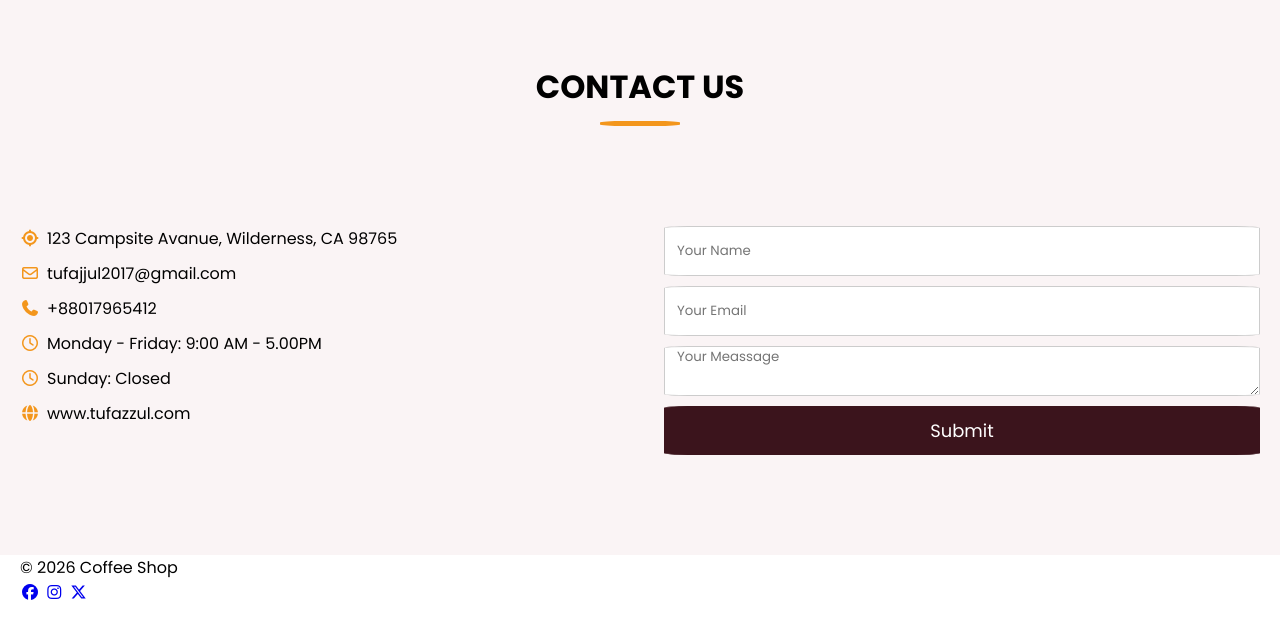
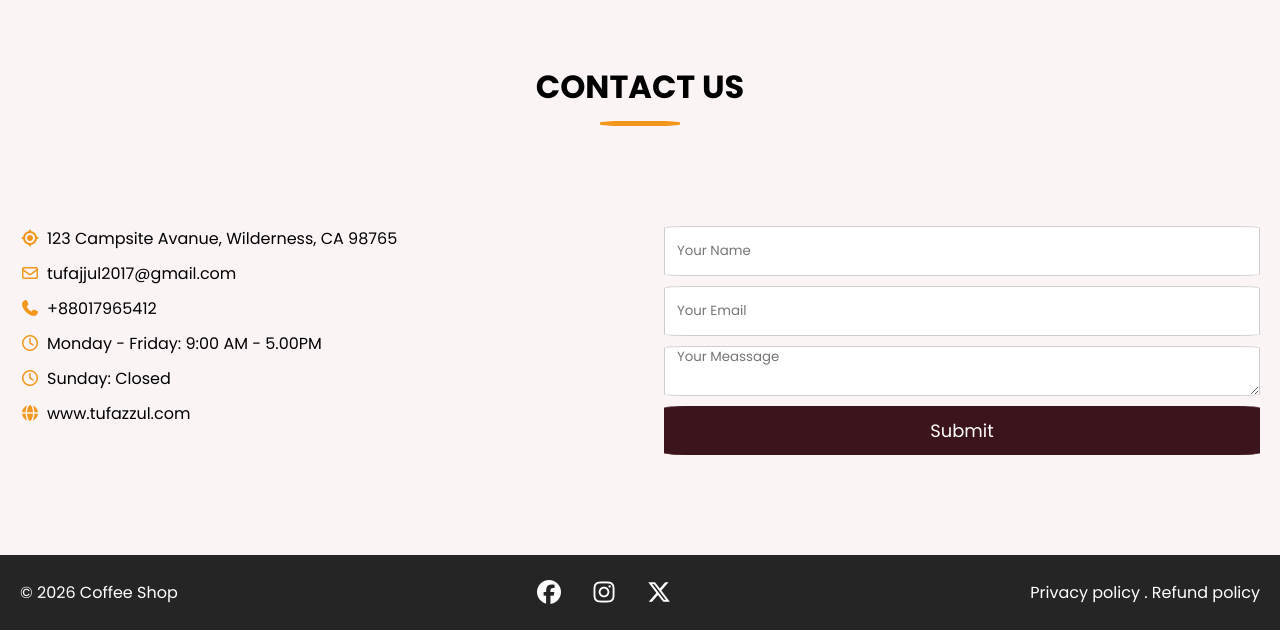
Before and after one commit to Tufazzul1/Coffee_Shop, a plain HTML site: page index.html in a window 1280 px wide. Shown: the part 4470-5100 px from the top of the page. Before the commit the page ends 5075 px from the top, so only its background shows below. Drawn offline with nearby package versions, Linux system fonts and the light colour scheme; a web font is replaced by a local one.

Commit message:
Footer done

```diff
--- a/index.html
+++ b/index.html
@@ -289,6 +289,12 @@
                         <i class="fa-brands fa-x-twitter"></i>
                     </a>
                 </div>
+
+                <p class="policy-text">
+                    <a href="#" class="policy-link">Privacy policy</a>
+                    <span class="separator">.</span>
+                    <a href="#" class="policy-link">Refund policy</a>
+                </p>
             </div>
         </section>
 
--- a/style.css
+++ b/style.css
@@ -467,6 +467,41 @@ header .navbar {
     background: var(--secondary-color);
 }
 
+/* Foter styles */
+
+.footer-section {
+    padding: 20px 0;
+    background: var(--dark-color);
+}
+
+.footer-section .section-content{
+    display: flex;
+    align-items: center;
+    justify-content: space-between;
+}
+
+.footer-section .social-link-list{
+    display: flex;
+    gap: 25px;
+}
+.footer-section .social-link-list .social-link{
+    font-size: var(--font-size-l);
+}
+
+
+.footer-section .social-link-list .social-link:hover,
+.footer-section .policy-text .policy-link:hover{
+    color: var(--secondary-color);
+}
+
+.footer-section :where(.copyright-text, .social-link, .policy-link) {
+    color: var(--white-color);
+    transition: 0.2s ease;
+}
+
+.footer-section .policy-text .separator{
+    color: var(--white-color);
+}
 
 /* Responsive design for width 1024px */
 @media screen and (max-width : 1024px) {
```
